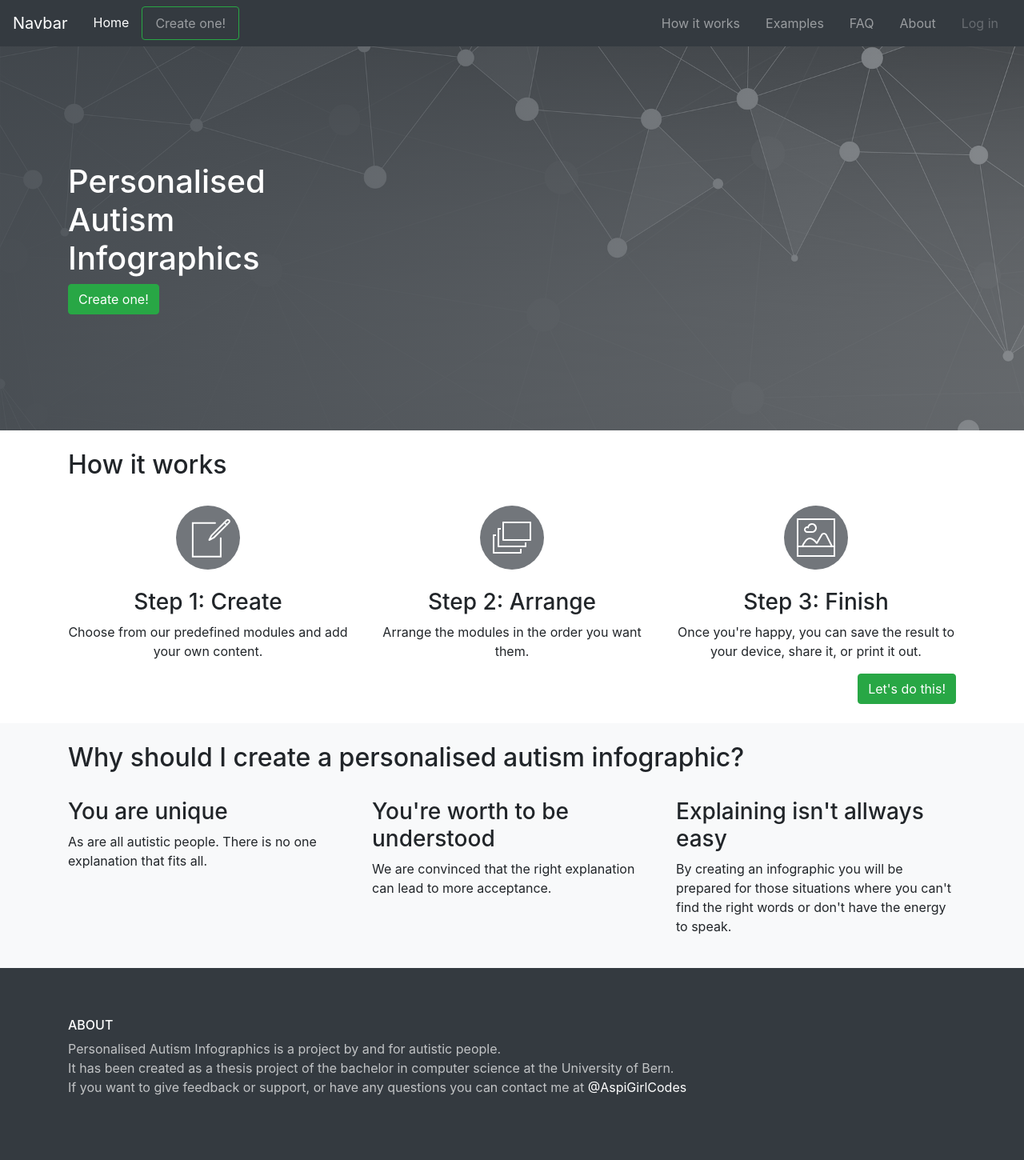
After one commit to aspigirlcodes/uniqid, a Django app: template home/templates/home/home.html in a window 1280 px wide. The commit adds this page. Shown: the whole page at 80% size. Run offline with Django 3.2, Linux system fonts and the light colour scheme; the template is opened without the code that fills it, so the values that code supplies are empty; some libraries are stand-ins or nearby versions.

Commit message:
add homepage

```diff
--- /dev/null
+++ b/home/templates/home/home.html
@@ -0,0 +1,96 @@
+{% extends "pages/base.html" %}
+{% load static %}
+
+{% block content %}
+<section id="banner">
+  <div class="container">
+    <div class="row fill-60-viewport align-items-center">
+      <div class="col-12 col-md-4">
+        <h1 class="text-white">Personalised Autism Infographics</h1>
+        <a href="{% url "pages:createpage" %}" role="button" class="btn btn-success">Create one!</a>
+      </div>
+    </div>
+  </div>
+</section>
+<section id="how">
+  <div class="container">
+    <div class="row mt-4">
+      <div class="col-12">
+        <h2>How it works</h2>
+      </div>
+    </div>
+    <div class="row">
+      <div class="col-12 col-md-4 text-center">
+        <img src="{% static "img/icon-step-1.svg" %}" class="img-fluid my-4"/>
+        <h3>Step 1: Create</h3>
+        <p>
+          Choose from our predefined modules and add your own content.
+        </p>
+      </div>
+      <div class="col-12 col-md-4 text-center">
+        <img src="{% static "img/icon-step-2.svg" %}" class="img-fluid my-4"/>
+        <h3>Step 2: Arrange</h3>
+        <p>
+          Arrange the modules in the order you want them.
+        </p>
+      </div>
+      <div class="col-12 col-md-4 text-center">
+        <img src="{% static "img/icon-step-3.svg" %}" class="img-fluid my-4"/>
+        <h3>Step 3: Finish</h3>
+        <p>
+          Once you're happy, you can save the result to your device, share it, or print it out.
+        </p>
+      </div>
+    </div>
+    <div class="row mb-4">
+      <div class="col-12 text-right">
+        <a href="{% url "pages:createpage" %}" role="button" class="btn btn-success">Let's do this!</a>
+      </div>
+    </div>
+  </div>
+</section>
+<section id="why" class="bg-light">
+  <div class="container">
+    <div class="row pt-4">
+      <div class="col-12">
+        <h2>Why should I create a personalised autism infographic?</h2>
+      </div>
+    </div>
+    <div class="row py-4">
+      <div class="col-12 col-md-4">
+        <h3>You are unique</h3>
+        <p>As are all autistic people. There is no one explanation that fits all.</p>
+      </div>
+      <div class="col-12 col-md-4">
+        <h3> You're worth to be understood</h3>
+        <p>We are convinced that the right explanation can lead to more acceptance.</p>
+      </div>
+      <div class="col-12 col-md-4">
+        <h3>Explaining isn't allways easy</h3>
+        <p>By creating an infographic you will be prepared for those situations
+          where you can't find the right words or don't have the energy to speak.</p>
+      </div>
+    </div>
+  </div>
+</section>
+<section id="footer" class="bg-dark">
+  <div class="container">
+    <div class="row fill-30-viewport py-5 text-white-70 align-items-center">
+      <div class="col-12">
+        <ul class="list-unstyled">
+          <li><h6 class="text-white">ABOUT</h6></li>
+          <li> Personalised Autism Infographics is a project by and for autistic people.
+          </li>
+          <li>
+            It has been created as a thesis project of the bachelor in computer science at the University of Bern.
+          </li>
+          <li>
+            If you want to give feedback or support, or have any questions you can contact me at
+             <a class="text-white"href="https://twitter.com/aspigirlcodes" target="_blank">@AspiGirlCodes</a>
+           </li>
+          </ul>
+      </div>
+    </div>
+  </div>
+</section>
+{% endblock content %}
--- a/home/urls.py
+++ b/home/urls.py
@@ -27,6 +27,6 @@ urlpatterns = [
         name="about"),
     url(r'^examples/', TemplateView.as_view(template_name='pages/empty.html'),
         name="examples"),
-    url(r'^', TemplateView.as_view(template_name='pages/empty.html'),
+    url(r'^', TemplateView.as_view(template_name='home/home.html'),
         name="home"),
 ]
--- a/pages/static/css/main.css
+++ b/pages/static/css/main.css
@@ -1,3 +1,19 @@
+#banner {
+  background: linear-gradient( to right, rgba(62,68,74,0.9) , rgba(52,58,64,0.6)), url('../img/banner.jpg') 0% 0%/cover
+}
+
+.fill-60-viewport {
+  min-height: 60vh
+}
+
+.fill-30-viewport
+{
+  min-height: 30vh
+}
+
 .profile-img{
   max-width: 200px;
 }
+.text-white-70 {
+  color: rgba(255,255,255,0.7)
+}
--- a/pages/templates/pages/base.html
+++ b/pages/templates/pages/base.html
@@ -47,11 +47,10 @@
       </ul>
     </div>
   </nav>
+  {% block content %}
 
-  <div class="container">
-    {% block content %}
-    {% endblock content %}
-  </div>
+  {% endblock content %}
+
   <!-- jQuery first, then Tether, then Bootstrap JS. -->
   <script src="https://code.jquery.com/jquery-3.2.1.slim.min.js" integrity="sha384-KJ3o2DKtIkvYIK3UENzmM7KCkRr/rE9/Qpg6aAZGJwFDMVNA/GpGFF93hXpG5KkN" crossorigin="anonymous"></script>
   <script src="https://cdnjs.cloudflare.com/ajax/libs/popper.js/1.12.3/umd/popper.min.js" integrity="sha384-vFJXuSJphROIrBnz7yo7oB41mKfc8JzQZiCq4NCceLEaO4IHwicKwpJf9c9IpFgh" crossorigin="anonymous"></script>
--- a/pages/templates/pages/creategeneralinfomodule.html
+++ b/pages/templates/pages/creategeneralinfomodule.html
@@ -3,6 +3,7 @@
 
 {% block content %}
 <section id="create-form">
+  <div class="container">
     <div class="row my-4">
       <div class="col">
           <h6 class="my-0"><small class="text-uppercase text-secondary font-weight-light">creating page</small></h6>
@@ -80,6 +81,6 @@
         </div>
       </div>
     </form>
-
+  </div>
 </section>
 {% endblock content %}
--- a/pages/templates/pages/createpage.html
+++ b/pages/templates/pages/createpage.html
@@ -3,6 +3,7 @@
 
 {% block content %}
 <section id="create-form">
+  <div class="container">
     <form action="" method="post">
       {% csrf_token %}
       <div class="row mt-4">
@@ -86,6 +87,6 @@
         </div>
       </div>
     </form>
-
+  </div>
 </section>
 {% endblock content %}
```
Also changed, not shown: pages/templates/pages/empty.html (+7 -2 lines), pages/static/img/banner.jpg (added), pages/static/img/icon-step-1.svg (added), pages/static/img/icon-step-2.svg (added), pages/static/img/icon-step-3.svg (added). Lines whose indentation alone changed are shown as unchanged.
